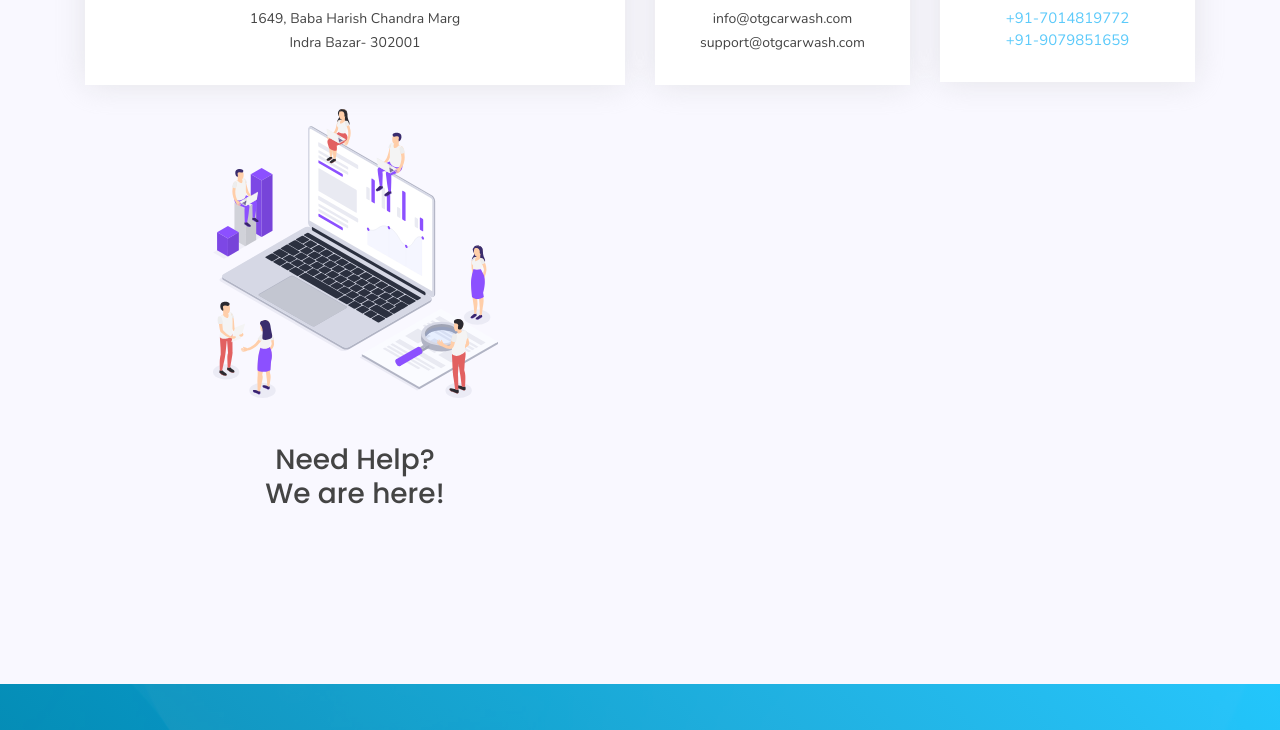
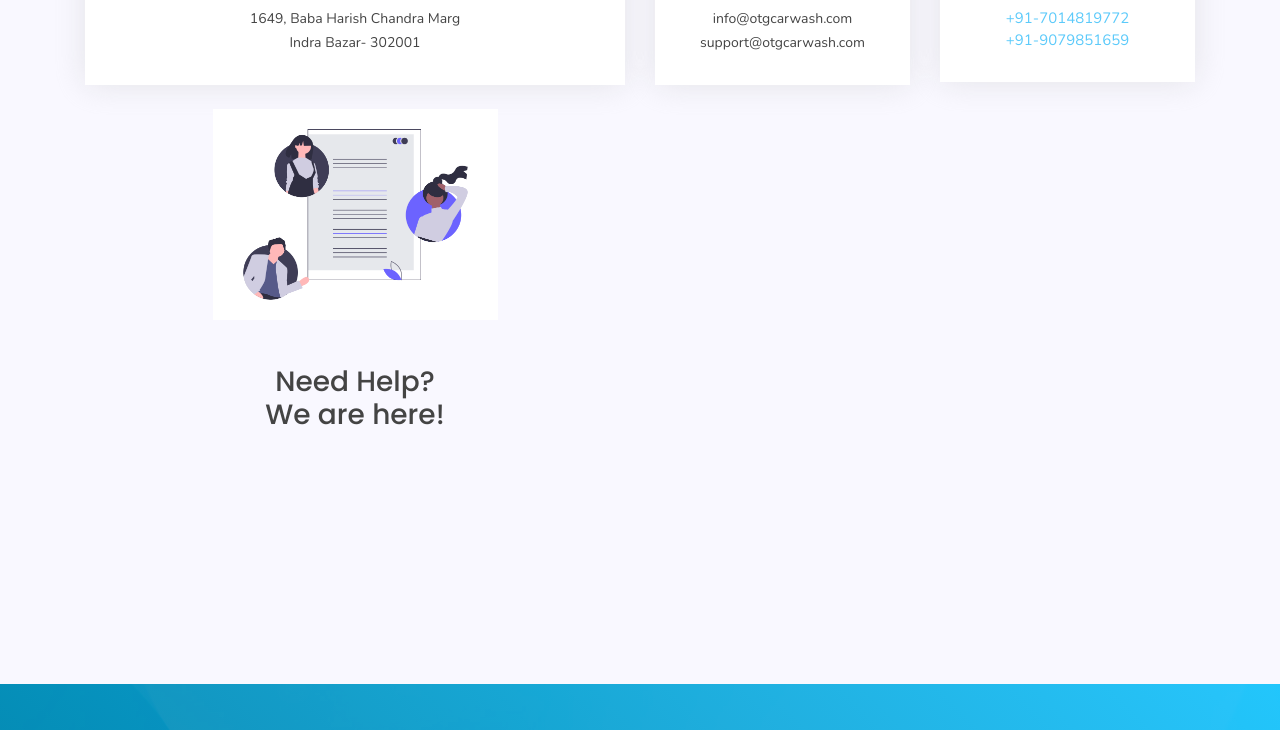
Before and after one commit to OTG-CarWash/OTG-CarWash.github.io, a plain HTML site: page index.html in a window 1280 px wide. Shown: the part 4249-4979 px from the top of the page. Drawn offline with nearby package versions, Linux system fonts and the light colour scheme; a script that the page names is missing.

Commit message:
fixed image

```diff
--- a/index.html
+++ b/index.html
@@ -452,7 +452,7 @@
 
 
           <div class="col-lg-6 ">
-            <center><img style="width: 19em;" src="/assets/img/features.svg" />
+            <center><img style="width: 19em;" src="/assets/img/support.png" />
               <!-- <iframe class="mb-4 mb-lg-0" src="https://www.google.com/maps/embed?pb=!1m14!1m8!1m3!1d12097.433213460943!2d-74.0062269!3d40.7101282!3m2!1i1024!2i768!4f13.1!3m3!1m2!1s0x0%3A0xb89d1fe6bc499443!2sDowntown+Conference+Center!5e0!3m2!1smk!2sbg!4v1539943755621" frameborder="0" style="border:0; width: 100%; height: 384px;" allowfullscreen></iframe> -->
               <br> <br> <br>
               <h3>Need Help? <br> We are here!</h3>
```
Also changed, not shown: assets/img/support.png (added).
